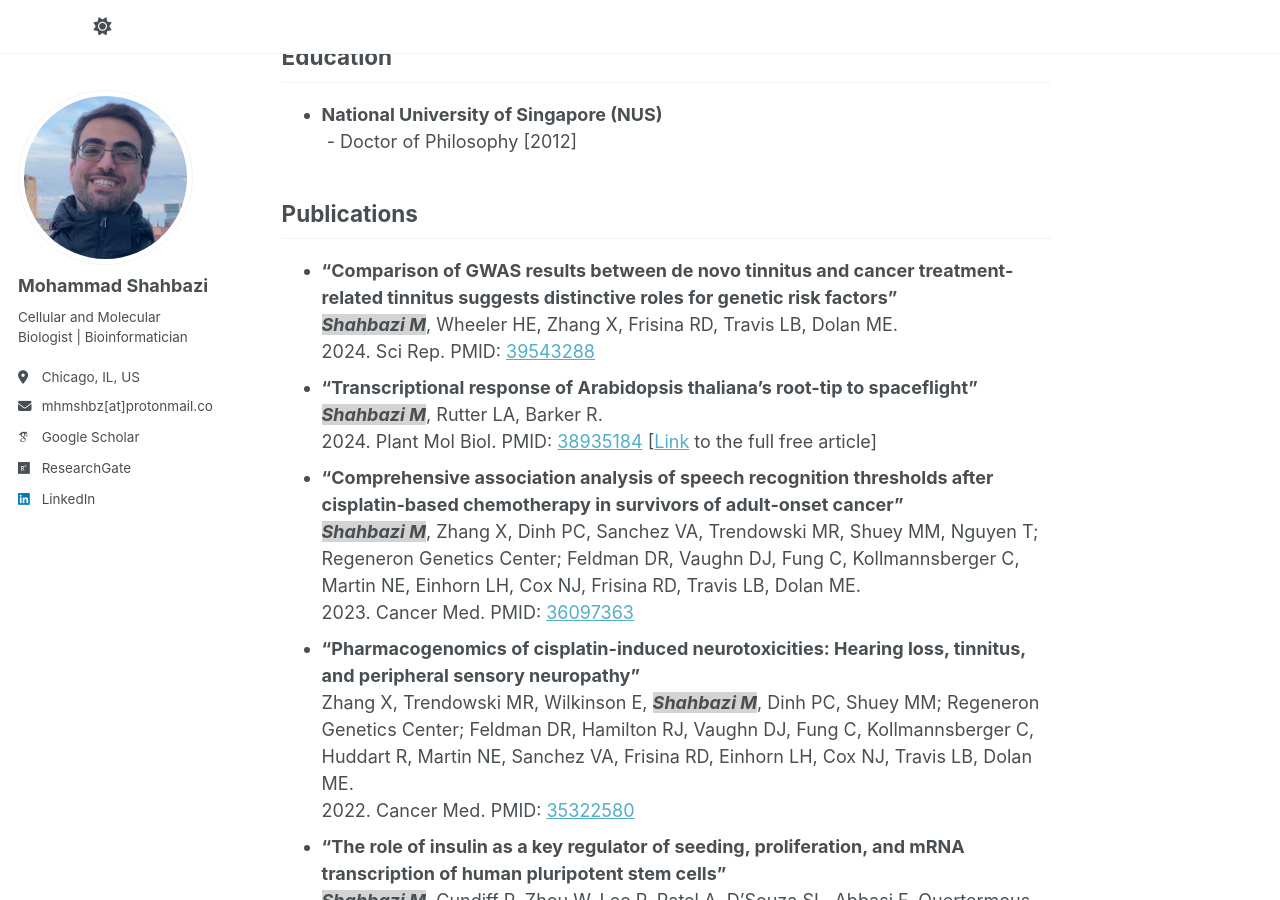
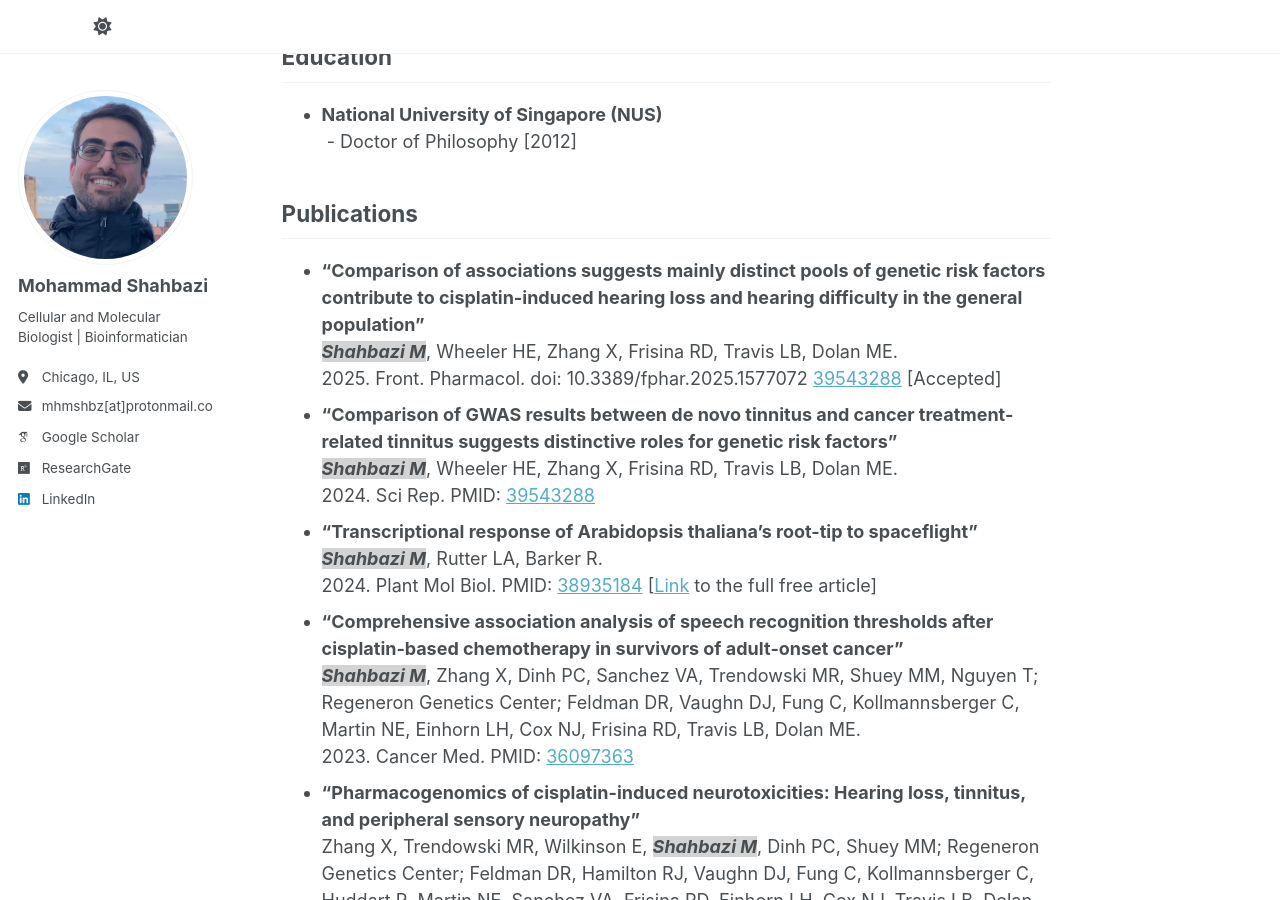
Before and after one commit to shahbazi-m/shahbazi-m.github.io, a Jekyll site: the page built from _pages/about.md, in a window 1280 px wide and 900 px high, scrolled down 352 px. Built offline with Jekyll 4.4.1, drawn with Linux system fonts in a browser that asks for light colours; some web fonts are replaced; a script that is not in the unit is left out.

Commit message:
Update about.md

```diff
--- a/_pages/about.md
+++ b/_pages/about.md
@@ -23,6 +23,9 @@ Education
 
 Publications
 ------
+- <strong>“Comparison of associations suggests mainly distinct pools of genetic risk factors contribute to cisplatin-induced hearing loss and hearing difficulty in the general population”</strong>
+<em><strong><span style="background-color: lightgray;">Shahbazi M</span></strong></em>, Wheeler HE, Zhang X, Frisina RD, Travis LB, Dolan ME.
+2025\. Front. Pharmacol. doi: 10.3389/fphar.2025.1577072 [39543288](https://www.frontiersin.org/journals/pharmacology/articles/10.3389/fphar.2025.1577072/abstract) [Accepted]
 
 - <strong>“Comparison of GWAS results between de novo tinnitus and cancer treatment-related tinnitus suggests distinctive roles for genetic risk factors”</strong>
 <em><strong><span style="background-color: lightgray;">Shahbazi M</span></strong></em>, Wheeler HE, Zhang X, Frisina RD, Travis LB, Dolan ME.
```
